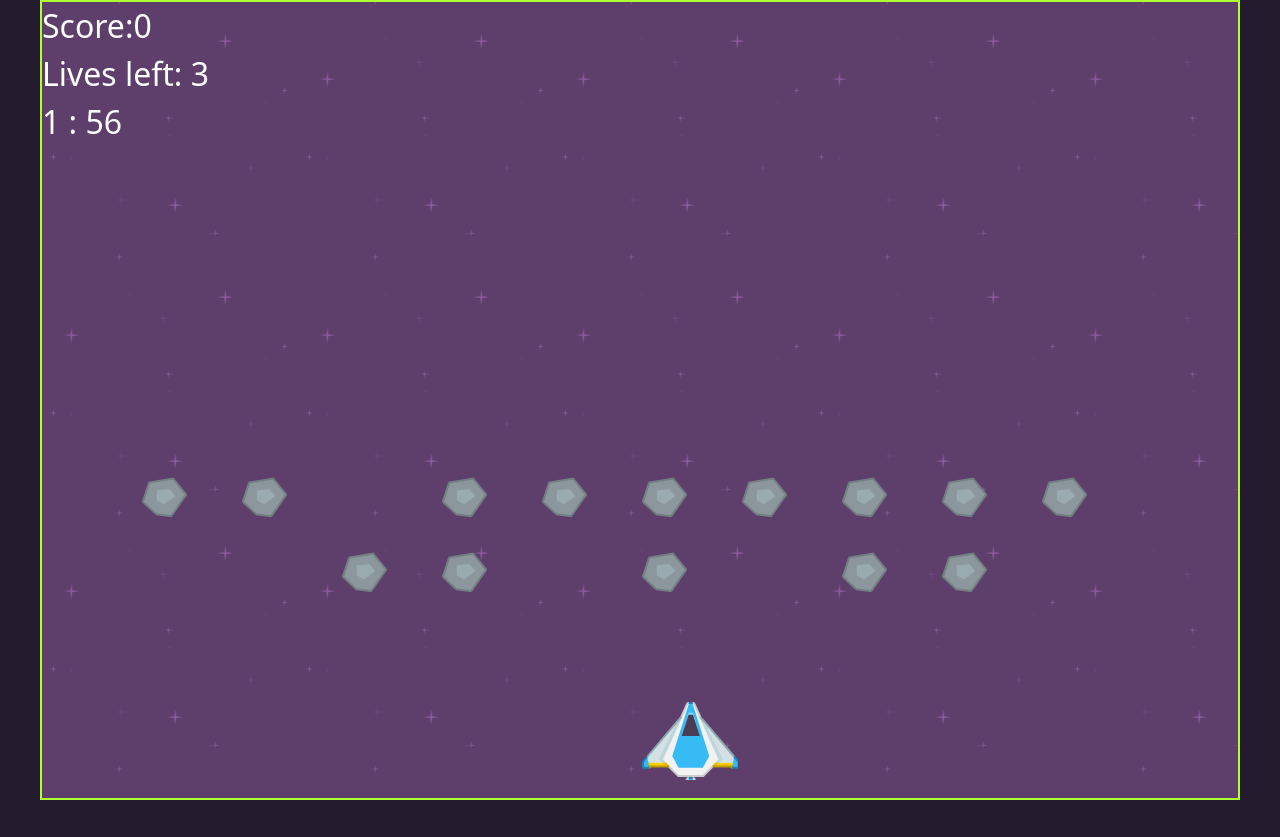
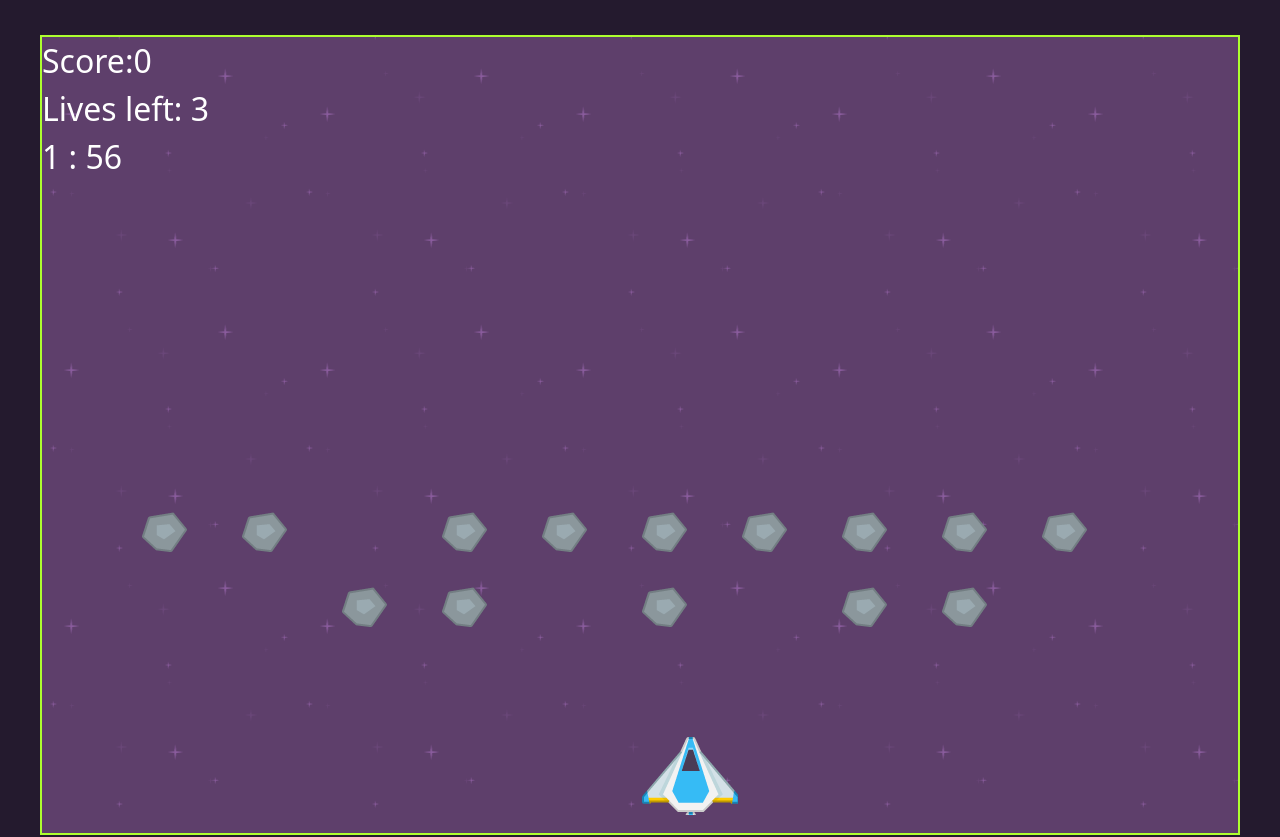
Before and after one commit to kharthik91/kharthik91.github.io, a plain HTML site: page index.html in a window 1280 px wide. Before the commit the page ends 802 px from the top, so only its background shows below. Drawn offline with nearby package versions, Linux system fonts and the light colour scheme.

Commit message:
css changed

```diff
--- a/style.css
+++ b/style.css
@@ -1,7 +1,7 @@
 body{
 background-color:rgb(36, 26, 46);
-margin: 0 ;
-
+margin-top: 35px ;
+margin-bottom: 10px;
 
 }
 
```
Also changed, not shown: 1 other file.
